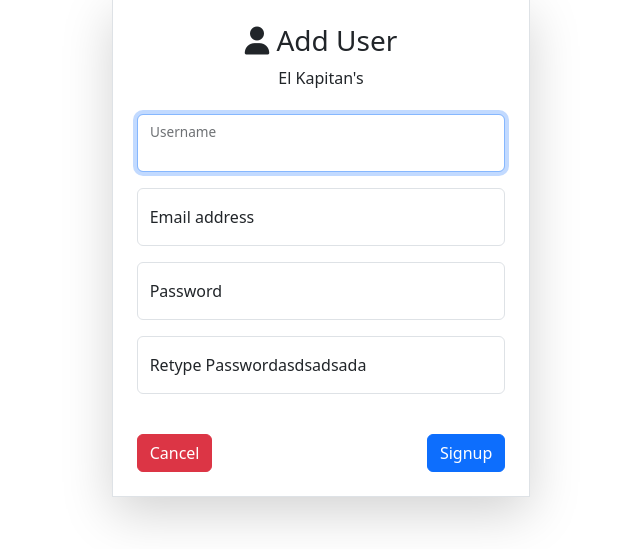
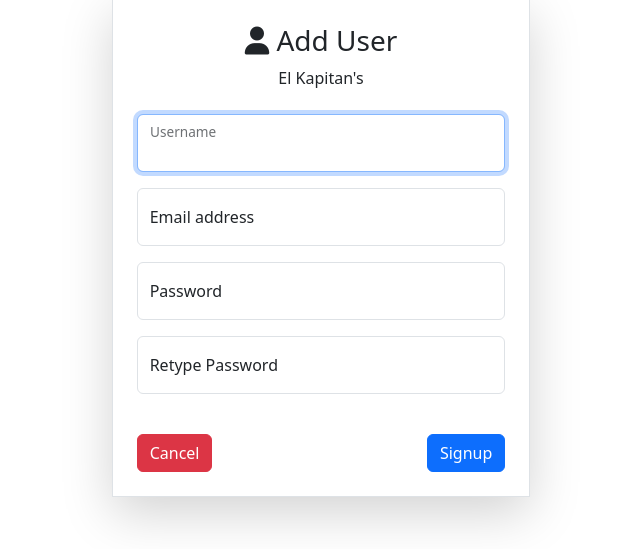
Before and after one commit to TestedCoal/El-Kapitan-s, a PHP site: page /index.php?pg=add-user in a window 1280 px wide. Shown: the part 105-654 px from the top of the page, without its empty margins (319-959 px from the left). Run offline with PHP 8.4, Linux system fonts and the light colour scheme.

Commit message:
Undo-ing

```diff
--- a/El_Kapitan's/app/views/auth/add-user.view.php
+++ b/El_Kapitan's/app/views/auth/add-user.view.php
@@ -26,7 +26,7 @@
 
 			<div class="form-floating mb-3">
 			  <input name="password_retype" type="password" class="form-control" id="floatingPassword"placeholder="Retype Password">
-			  <label for="floatingPassword">Retype Passwordasdsadsada</label>
+			  <label for="floatingPassword">Retype Password</label>
 			</div>
 
 			<br>
```
